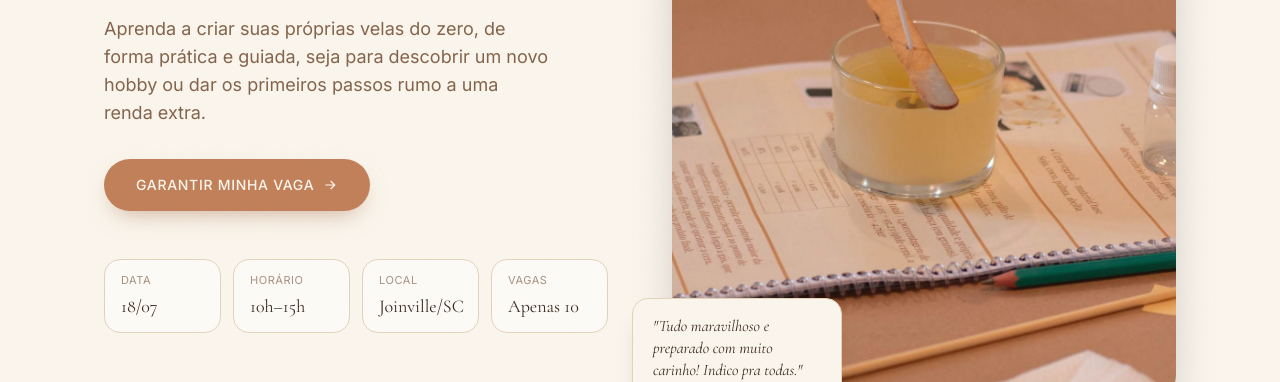
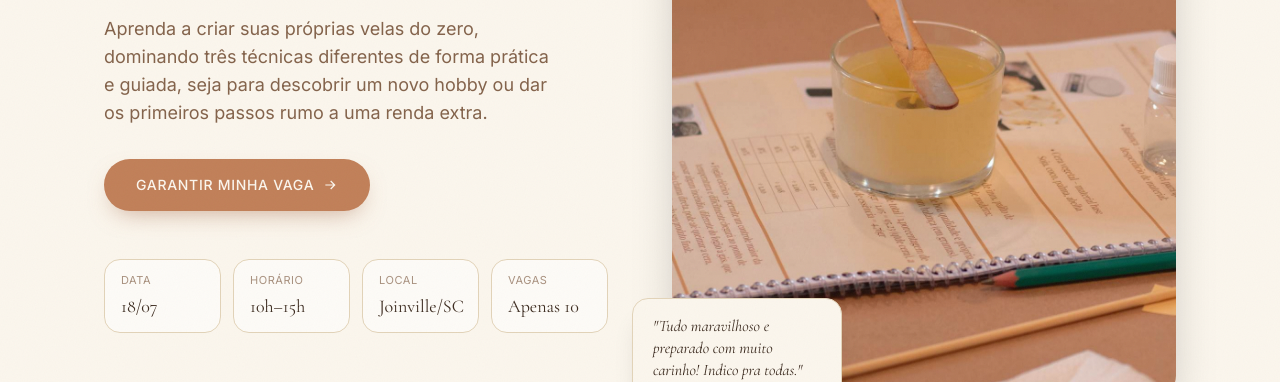
Before and after one commit to velasinspire/cursovelaspresencial, a plain HTML site: page index.html in a window 1280 px wide. Shown: the part 418-800 px from the top of the page. Drawn offline with nearby package versions, Linux system fonts and the light colour scheme.

Commit message:
Ajuste texto hero

```diff
--- a/index.html
+++ b/index.html
@@ -44,7 +44,7 @@
         Curso Presencial de<br> Velas Artesanais <span class="italic text-clay-dark" style="color:var(--clay-dark)">Aromáticas</span>
       </h1>
       <p class="text-umber text-base lg:text-lg leading-relaxed mb-8 max-w-md" style="color:var(--umber)">
-        Aprenda a criar suas próprias velas do zero, de forma prática e guiada, seja para descobrir um novo hobby ou dar os primeiros passos rumo a uma renda extra.
+        Aprenda a criar suas próprias velas do zero, dominando três técnicas diferentes de forma prática e guiada, seja para descobrir um novo hobby ou dar os primeiros passos rumo a uma renda extra.
       </p>
 
       <a href="#formulario" class="btn-primary inline-flex items-center gap-2 rounded-full px-8 py-4 font-medium text-sm uppercase tracking-wider">
```
